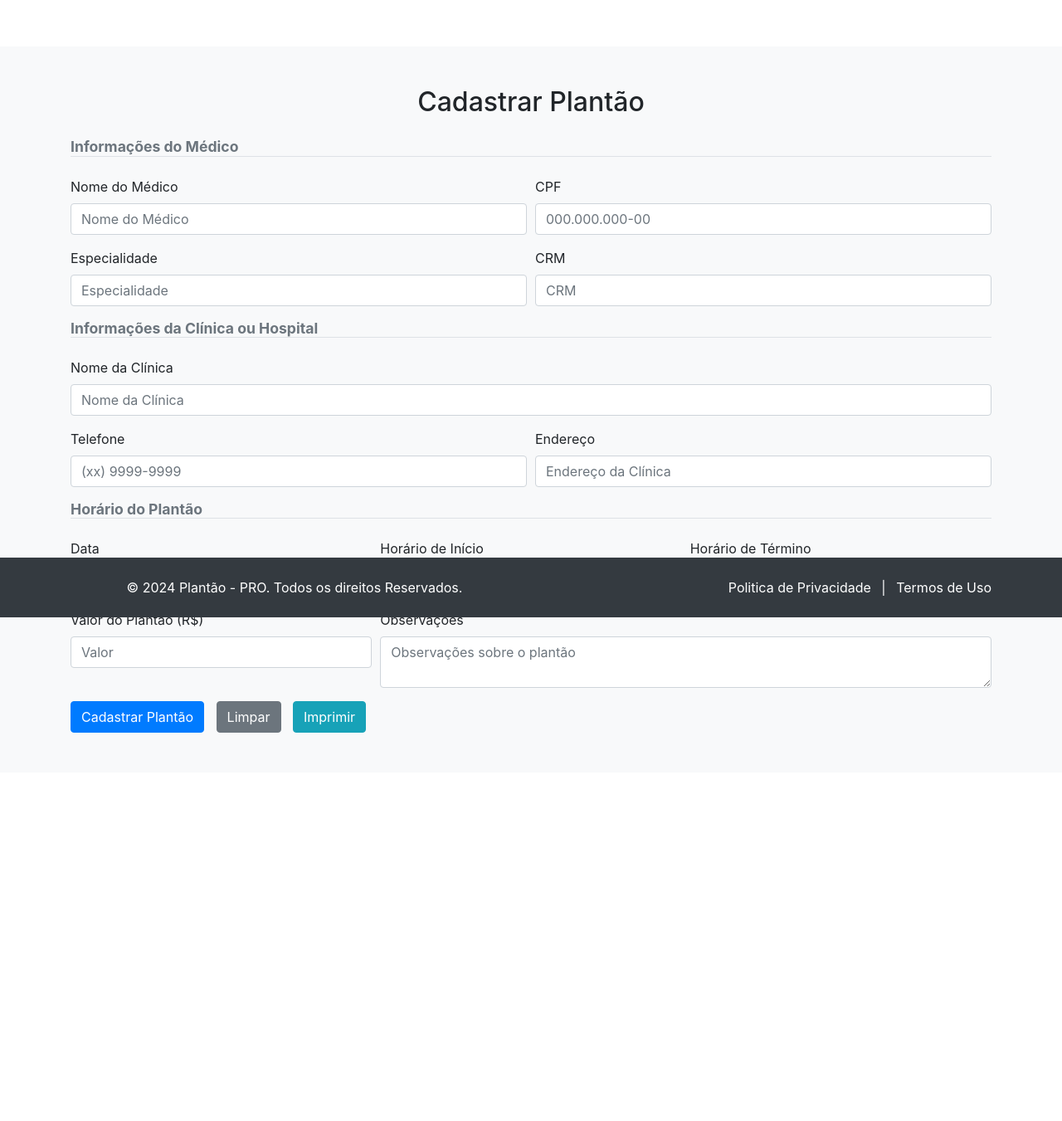
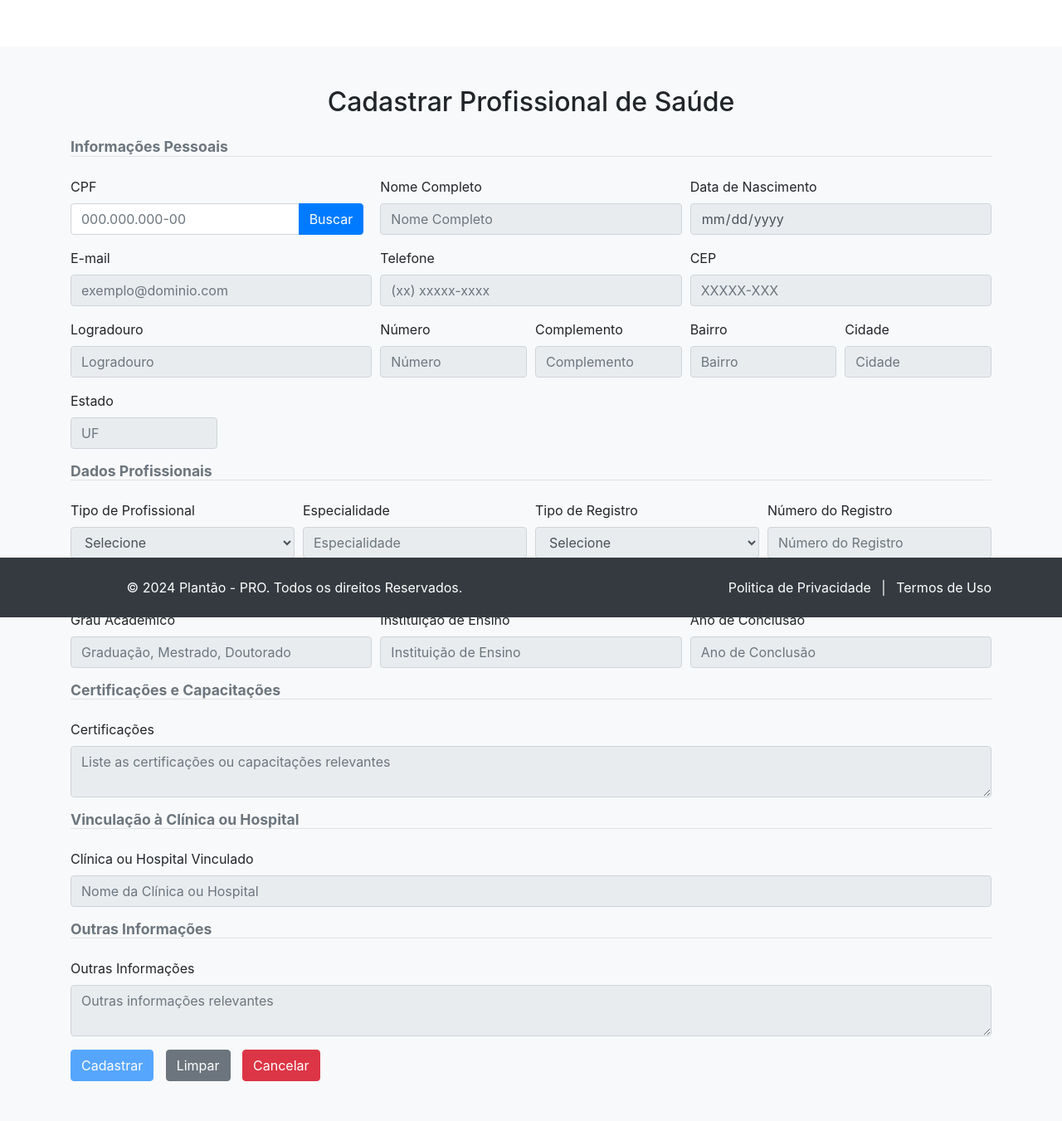
Before and after one commit to goutemberg/clinica_medica, a Django app: page /cadastrarmedico/ in a window 1280 px wide. Shown: the part 56-1407 px from the top of the page at 83% size. Before the commit the page ends 939 px from the top, so only its background shows below. Run offline with Django 5.2, Linux system fonts and the light colour scheme; some libraries are stand-ins or nearby versions.

Commit message:
adicao_novos_campos_formulario

```diff
--- a/home/templates/plantaopro/pages/doctorRegistration.html
+++ b/home/templates/plantaopro/pages/doctorRegistration.html
@@ -31,95 +31,162 @@
         .btn {
             margin-right: 10px;
         }
+        .disabled-field {
+            background-color: #e9ecef;
+            cursor: not-allowed;
+        }
     </style>
 </head>
 <body>
     <div class="flex-wrapper">
         {% include 'plantaopro/partials/_nav.html' %}
 
-        <!-- Cadastro de Plantão em Clínicas ou Hospitais -->
+        <!-- Cadastro de Profissional de Saúde -->
         <section id="plantaoRegistration" class="py-5 bg-light">
             <div class="container">
-                <h2 class="text-center mb-4">Cadastrar Plantão</h2>
+                <h2 class="text-center mb-4">Cadastrar Profissional de Saúde</h2>
                 <form method="post" action="cadastroPlantaoBanco/">
                     {% csrf_token %}
 
-                    <!-- Informações do Médico -->
-                    <h5 class="text-muted">Informações do Médico</h5>
+                    <!-- Informações Pessoais -->
+                    <h5 class="text-muted">Informações Pessoais</h5>
                     <div class="form-row">
-                        <div class="form-group col-md-6">
-                            <label for="doctorName">Nome do Médico</label>
-                            <input type="text" class="form-control" id="doctorName" name="doctorName" placeholder="Nome do Médico" required>
+                        <div class="form-group col-md-4">
+                            <label for="doctorCpf">CPF</label>
+                            <div class="input-group">
+                                <input type="text" class="form-control" id="doctorCpf" name="doctorCpf" placeholder="000.000.000-00" required>
+                                <div class="input-group-append">
+                                    <button type="button" class="btn btn-primary" onclick="buscarCpf()">Buscar</button>
+                                </div>
+                            </div>
                         </div>
-                        <div class="form-group col-md-6">
-                            <label for="doctorCpf">CPF</label>
-                            <input type="text" class="form-control" id="doctorCpf" name="doctorCpf" placeholder="000.000.000-00" required>
+                        <div class="form-group col-md-4">
+                            <label for="doctorName">Nome Completo</label>
+                            <input type="text" class="form-control disabled-field" id="doctorName" name="doctorName" placeholder="Nome Completo" required disabled>
+                        </div>
+                        <div class="form-group col-md-4">
+                            <label for="birthdate">Data de Nascimento</label>
+                            <input type="date" class="form-control disabled-field" id="birthdate" name="birthdate" required disabled>
                         </div>
                     </div>
 
                     <div class="form-row">
-                        <div class="form-group col-md-6">
-                            <label for="doctorSpecialty">Especialidade</label>
-                            <input type="text" class="form-control" id="doctorSpecialty" name="doctorSpecialty" placeholder="Especialidade">
+                        <div class="form-group col-md-4">
+                            <label for="email">E-mail</label>
+                            <input type="email" class="form-control disabled-field" id="email" name="email" placeholder="exemplo@dominio.com" required disabled>
                         </div>
-                        <div class="form-group col-md-6">
-                            <label for="doctorCrm">CRM</label>
-                            <input type="text" class="form-control" id="doctorCrm" name="doctorCrm" placeholder="CRM" required>
+                        <div class="form-group col-md-4">
+                            <label for="phone">Telefone</label>
+                            <input type="tel" class="form-control disabled-field" id="phone" name="phone" placeholder="(xx) xxxxx-xxxx" required disabled>
+                        </div>
+                        <div class="form-group col-md-4">
+                            <label for="cep">CEP</label>
+                            <input type="text" class="form-control disabled-field" id="cep" name="cep" placeholder="XXXXX-XXX" required disabled>
                         </div>
                     </div>
 
-                    <!-- Informações da Clínica -->
-                    <h5 class="text-muted">Informações da Clínica ou Hospital</h5>
-                    <div class="form-group">
-                        <label for="clinicName">Nome da Clínica</label>
-                        <input type="text" class="form-control" id="clinicName" name="clinicName" placeholder="Nome da Clínica" required>
-                    </div>
                     <div class="form-row">
-                        <div class="form-group col-md-6">
-                            <label for="clinicPhone">Telefone</label>
-                            <input type="text" class="form-control" id="clinicPhone" name="clinicPhone" placeholder="(xx) 9999-9999" required>
+                        <div class="form-group col-md-4">
+                            <label for="address">Logradouro</label>
+                            <input type="text" class="form-control disabled-field" id="address" name="address" placeholder="Logradouro" required disabled>
                         </div>
-                        <div class="form-group col-md-6">
-                            <label for="clinicAddress">Endereço</label>
-                            <input type="text" class="form-control" id="clinicAddress" name="clinicAddress" placeholder="Endereço da Clínica">
+                        <div class="form-group col-md-2">
+                            <label for="number">Número</label>
+                            <input type="text" class="form-control disabled-field" id="number" name="number" placeholder="Número" required disabled>
+                        </div>
+                        <div class="form-group col-md-2">
+                            <label for="complement">Complemento</label>
+                            <input type="text" class="form-control disabled-field" id="complement" name="complement" placeholder="Complemento" disabled>
+                        </div>
+                        <div class="form-group col-md-2">
+                            <label for="bairro">Bairro</label>
+                            <input type="text" class="form-control disabled-field" id="bairro" name="bairro" placeholder="Bairro" required disabled>
+                        </div>
+                        <div class="form-group col-md-2">
+                            <label for="city">Cidade</label>
+                            <input type="text" class="form-control disabled-field" id="city" name="city" placeholder="Cidade" required disabled>
+                        </div>
+                        <div class="form-group col-md-2">
+                            <label for="state">Estado</label>
+                            <input type="text" class="form-control disabled-field" id="state" name="state" placeholder="UF" required disabled>
                         </div>
                     </div>
 
-                    <!-- Horário do Plantão -->
-                    <h5 class="text-muted">Horário do Plantão</h5>
+                    <!-- Dados Profissionais -->
+                    <h5 class="text-muted">Dados Profissionais</h5>
                     <div class="form-row">
-                        <div class="form-group col-md-4">
-                            <label for="shiftDate">Data</label>
-                            <input type="date" class="form-control" id="shiftDate" name="shiftDate" required>
+                        <div class="form-group col-md-3">
+                            <label for="professionalType">Tipo de Profissional</label>
+                            <select class="form-control disabled-field" id="professionalType" name="professionalType" required disabled>
+                                <option value="">Selecione</option>
+                                <option value="Medico">Médico</option>
+                                <option value="Enfermeiro">Enfermeiro</option>
+                                <option value="Fisioterapeuta">Fisioterapeuta</option>
+                                <option value="Outro">Outro</option>
+                            </select>
                         </div>
-                        <div class="form-group col-md-4">
-                            <label for="shiftStartTime">Horário de Início</label>
-                            <input type="time" class="form-control" id="shiftStartTime" name="shiftStartTime" required>
+                        <div class="form-group col-md-3">
+                            <label for="doctorSpecialty">Especialidade</label>
+                            <input type="text" class="form-control disabled-field" id="doctorSpecialty" name="doctorSpecialty" placeholder="Especialidade" disabled>
                         </div>
-                        <div class="form-group col-md-4">
-                            <label for="shiftEndTime">Horário de Término</label>
-                            <input type="time" class="form-control" id="shiftEndTime" name="shiftEndTime" required>
+                        <div class="form-group col-md-3">
+                            <label for="registerType">Tipo de Registro</label>
+                            <select class="form-control disabled-field" id="registerType" name="registerType" required disabled>
+                                <option value="">Selecione</option>
+                                <option value="CRM">CRM</option>
+                                <option value="COREN">COREN</option>
+                            </select>
+                        </div>
+                        <div class="form-group col-md-3">
+                            <label for="doctorCrm">Número do Registro</label>
+                            <input type="text" class="form-control disabled-field" id="doctorCrm" name="doctorCrm" placeholder="Número do Registro" required disabled>
                         </div>
                     </div>
 
-                    <!-- Valor e Observações -->
+                    <!-- Formação Acadêmica -->
+                    <h5 class="text-muted">Formação Acadêmica</h5>
                     <div class="form-row">
                         <div class="form-group col-md-4">
-                            <label for="shiftValue">Valor do Plantão (R$)</label>
-                            <input type="number" class="form-control" id="shiftValue" name="shiftValue" placeholder="Valor" required>
+                            <label for="academicDegree">Grau Acadêmico</label>
+                            <input type="text" class="form-control disabled-field" id="academicDegree" name="academicDegree" placeholder="Graduação, Mestrado, Doutorado" required disabled>
                         </div>
-                        <div class="form-group col-md-8">
-                            <label for="shiftNotes">Observações</label>
-                            <textarea class="form-control" id="shiftNotes" name="shiftNotes" placeholder="Observações sobre o plantão"></textarea>
+                        <div class="form-group col-md-4">
+                            <label for="institutionName">Instituição de Ensino</label>
+                            <input type="text" class="form-control disabled-field" id="institutionName" name="institutionName" placeholder="Instituição de Ensino" required disabled>
                         </div>
+                        <div class="form-group col-md-4">
+                            <label for="graduationYear">Ano de Conclusão</label>
+                            <input type="number" class="form-control disabled-field" id="graduationYear" name="graduationYear" placeholder="Ano de Conclusão" required disabled>
+                        </div>
+                    </div>
+
+                    <!-- Certificações e Capacitações -->
+                    <h5 class="text-muted">Certificações e Capacitações</h5>
+                    <div class="form-group">
+                        <label for="certifications">Certificações</label>
+                        <textarea class="form-control disabled-field" id="certifications" name="certifications" placeholder="Liste as certificações ou capacitações relevantes" disabled></textarea>
+                    </div>
+
+                    <!-- Vinculação à Clínica/Hospital -->
+                    <h5 class="text-muted">Vinculação à Clínica ou Hospital</h5>
+                    <div class="form-group">
+                        <label for="clinicAffiliation">Clínica ou Hospital Vinculado</label>
+                        <input type="text" class="form-control disabled-field" id="clinicAffiliation" name="clinicAffiliation" placeholder="Nome da Clínica ou Hospital" disabled>
+                    </div>
+
+                    <!-- Outras Informações -->
+                    <h5 class="text-muted">Outras Informações</h5>
+                    <div class="form-group">
+                        <label for="otherInfo">Outras Informações</label>
+                        <textarea class="form-control disabled-field" id="otherInfo" name="otherInfo" placeholder="Outras informações relevantes" disabled></textarea>
                     </div>
 
                     <!-- Ações -->
                     <div class="form-row">
                         <div class="col-md-12 text-left">
-                            <button type="submit" class="btn btn-primary">Cadastrar Plantão</button>
+                            <button type="submit" class="btn btn-primary" id="submitButton" disabled>Cadastrar</button>
                             <button type="reset" class="btn btn-secondary">Limpar</button>
-                            <button type="button" class="btn btn-info">Imprimir</button>
+                            <button type="button" class="btn btn-danger" onclick="window.location.href='{% url 'index' %}'">Cancelar</button>
                         </div>
                     </div>
                 </form>
@@ -130,5 +197,24 @@
             {% include 'plantaopro/partials/_footer.html' %}
         </div>
     </div>
+
+    <script>
+        function buscarCpf() {
+            // Lógica para buscar o CPF no banco de dados
+            alert('Buscar CPF no banco de dados.');
+            // Exemplo de lógica após busca: habilitar os campos para preenchimento
+            habilitarCampos();
+        }
+
+        function habilitarCampos() {
+            const fields = document.querySelectorAll('.disabled-field');
+            fields.forEach(field => {
+                field.removeAttribute('disabled');
+                field.classList.remove('disabled-field');
+            });
+
+            document.getElementById('submitButton').removeAttribute('disabled');
+        }
+    </script>
 </body>
 </html>
```
